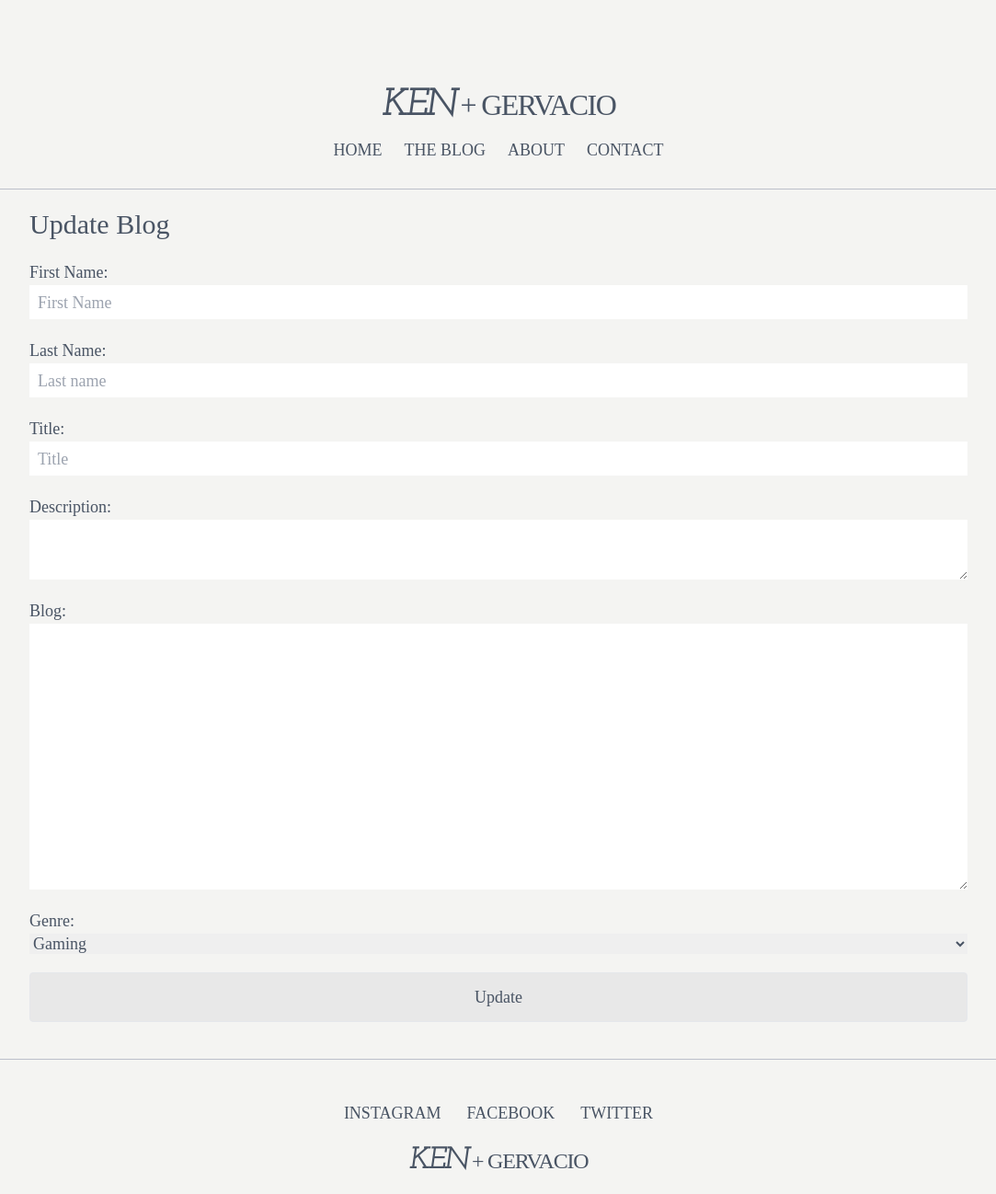
After one commit to jkenger/kenblog, a Node server app: page /theblog/blogs/600000000000000000000001/editblog in a window 1280 px wide. The commit adds this page. Shown: the whole page at 92% size, without its empty margins (98-1181 px from the left). Run offline with Node 20, Linux system fonts and the light colour scheme; data that the repository does not hold is empty; some libraries are stand-ins or nearby versions; some web fonts are replaced.

Commit message:
worked on edit function to update user details to database

```diff
--- a/public/style.css
+++ b/public/style.css
@@ -532,6 +532,10 @@ Ensure the default browser behavior of the `hidden` attribute.
   display: grid;
 }
 
+.hidden {
+  display: none;
+}
+
 .h-\[300px\] {
   height: 300px;
 }
--- a/server/controller/controller.js
+++ b/server/controller/controller.js
@@ -65,3 +65,16 @@ exports.ShowBlogContent = (req, res) => {
             })
     }
 }
+
+
+// UPDATE BY ID
+
+exports.Update = (req, res)=>{
+    const id = req.params.id
+    const {first_name, last_name, title, description, blog} = req.body
+    blogSchema.findByIdAndUpdate(id, req.body)
+    .then(data=>{
+        res.redirect('/theblog')
+        console.log('updated')
+    })
+}
--- a/server/routes/router.js
+++ b/server/routes/router.js
@@ -10,6 +10,7 @@ router.get('/home', services.Home)
 
 router.get('/theblog', services.TheBlog)
 router.get('/theblog/blogs/:id', services.Blog)
+router.get('/theblog/blogs/:id/editblog', services.EditBlog)
 router.get('/theblog/addblog', services.AddBlog)
 
 router.get('/about', services.About)
@@ -19,5 +20,6 @@ router.get('/contact', services.Contact)
 router.post('/theblog/addblog', controller.CreateBlog)
 router.get('/theblog/blogs', controller.ShowBlogs)
 router.get('/theblog/:id', controller.ShowBlogContent)
+router.post('/theblog/:id', controller.Update)
 
 module.exports = router
--- a/server/services/render.js
+++ b/server/services/render.js
@@ -1,12 +1,16 @@
 const axios = require('axios')
 const express = require('express')
+const res = require('express/lib/response')
 
 
 // FETCH AND RENDER DATA FROM API
+
+// RENDER HOME
 exports.Home = (req, res) => {
     res.status(200).render('index')
 }
 
+//  RENDER BLOGS
 exports.TheBlog = (req, res) => {
     console.log(req)
 
@@ -17,19 +21,29 @@ exports.TheBlog = (req, res) => {
 
 }
 
+// RENDER BLOG BY ID
 exports.Blog = (req, res) => {
     axios.get(`http://localhost:3000/theblog/${req.params.id}`)
         .then(data => res.render('blog', { blogs: data.data }))
 }
 
+// REBDER CREATE BLOG
 exports.AddBlog = (req, res) => {
     res.status(200).render('create_blog')
 }
 
+// EDIT BLOG
+exports.EditBlog= (req, res)=>{
+    axios.get(`http://localhost:3000/theblog/${req.params.id}`)
+        .then(data => res.render('edit_blog', {blogs: data.data}))
+}
+
+
+// ABOUT
 exports.About = (req, res) => {
     res.status(200).render('about')
 }
-
+// CONTACT
 exports.Contact = (req, res) => {
     res.status(200).render('contact')
 }
--- /dev/null
+++ b/views/edit_blog.ejs
@@ -0,0 +1,40 @@
+<%-include('./partials/nav')%>
+<main class=" border-y-[1px]  border-secondary-100">
+    <div class="container items-start">
+        <section>
+            <label class=" text-3xl">
+                Update Blog
+            </label>
+            <!-- BLOG HERE -->
+            <div class="container">
+                <form class="flex flex-col" method="POST" action="/theblog/<%=blogs._id%>">
+                    <input type="text"name="id" required="required" hidden value="<%=blogs._id%>">
+                    <label>First Name:</label>
+                    <input type="text" placeholder="First Name" name="first_name" required="required" value="<%=blogs.first_name%>">
+
+                    <label>Last Name:</label>
+                    <input type="text" placeholder="Last name" name="last_name" required="required" value="<%=blogs.last_name%>">
+
+                    <label>Title: </label>
+                    <input type="text" placeholder="Title" name="title" required="required" value="<%=blogs.title%>">
+
+                    <label>Description:</label>
+                    <textarea name="description" id="" cols="30" rows="2"><%=blogs.description%></textarea>
+
+                    <label>Blog:</label>
+                    <textarea name="blog" id="" cols="30" rows="10"><%=blogs.blog%></textarea>
+
+                    <label>Genre:</label>
+                    <select name="genre" id="" class="mb-5">
+                        <option value="Gaming" <%=(blogs.genre === 'Gaming' ? 'selected' : '')%>>Gaming</option>
+                        <option value="Blockchain" <%=(blogs.genre === 'Blockchain' ? 'selected' : '')%>>Blockchain</option>
+                        <option value="Web Development" <%=(blogs.genre === 'Web Development' ? 'selected' : '')%>>Web Development</option>
+                      </select>
+
+                    <button id="button" class="p-3" type="submit"> Update </button>
+
+                </form>
+            </div>
+    </div>
+</main>
+<%-include('./partials/footer')%>
--- a/views/partials/show_blog.ejs
+++ b/views/partials/show_blog.ejs
@@ -11,7 +11,7 @@
 
         <div class="flex items-center gap-5">
             <div>
-                <a href="#" id="button">Edit Blog</a>
+                <a href="/theblog/blogs/<%=blogs._id%>/editblog" id="button">Edit Blog</a>
                 <a href="#" id="button">Delete Blog</a>
             </div>
 
--- a/views/theblog.ejs
+++ b/views/theblog.ejs
@@ -39,6 +39,7 @@
     <script>
         var myLink = document.querySelector('ul.links')
         myLink.addEventListener('click', (e) => {
+            e.preventDefault()
             window.location.href = `http://localhost:3000/theblog/?filter=${e.target.textContent.replace(/ +/g, "").toLowerCase()}`
         })
     </script>
```
